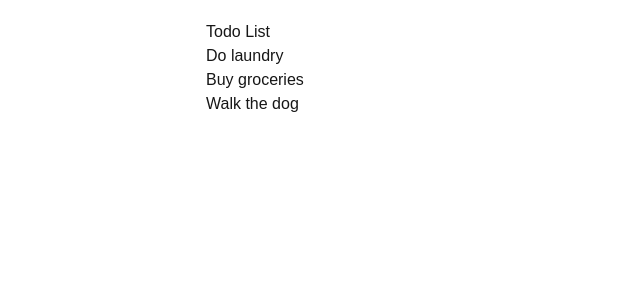
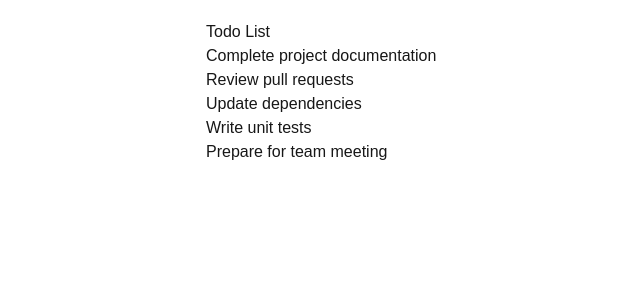
Before and after one commit to woosukj89/static-poc, a Next.js app: page / in a window 1280 px wide. Shown: the top 300 px of the page, without its empty margins (154-794 px from the left). Built offline with nearby package versions, Linux system fonts and the light colour scheme; no server answers.

Commit message:
try json

```diff
--- /dev/null
+++ b/data/todos.json
@@ -0,0 +1,9 @@
+{
+  "todos": [
+    "Complete project documentation",
+    "Review pull requests",
+    "Update dependencies",
+    "Write unit tests",
+    "Prepare for team meeting"
+  ]
+}
--- a/next.config.mjs
+++ b/next.config.mjs
@@ -8,16 +8,8 @@ const nextConfig = {
     path: "",
   },
   assetPrefix: "/",
-  webpack: (config, { isServer }) => {
-    if (!isServer) {
-      config.resolve.fallback = {
-        ...config.resolve.fallback,
-        fs: false,
-        path: false,
-      };
-    }
-    return config;
-  },
+  assetPrefix: process.env.NEXT_PUBLIC_BASE_PATH || '',
+  basePath: process.env.NEXT_PUBLIC_BASE_PATH || '',
 };
 
 export default nextConfig;
--- a/src/pages/index.tsx
+++ b/src/pages/index.tsx
@@ -1,7 +1,5 @@
 import { useState, useEffect } from 'react';
-import fs from 'fs';
-import path from 'path';
-import matter from 'gray-matter';
+import todosData from '../../data/todos.json';
 
 interface HomeProps {
   initialTodos: string[];
@@ -34,12 +32,9 @@ export default function Home({ initialTodos }: HomeProps) {
 }
 
 export async function getStaticProps() {
-  const filePath = path.join(process.cwd(), 'content', 'todos.md');
-  const fileContents = fs.readFileSync(filePath, 'utf8');
-  const { data } = matter(fileContents);
   return {
     props: {
-      initialTodos: data.todos as string[],
+      initialTodos: todosData.todos,
     },
   };
 }
--- a/tsconfig.json
+++ b/tsconfig.json
@@ -13,6 +13,7 @@
     "isolatedModules": true,
     "jsx": "preserve",
     "incremental": true,
+    "allowSyntheticDefaultImports": true,
     "paths": {
       "@/*": ["./src/*"]
     }
```
Also changed, not shown: data/todos.md (renamed from content/todos.md).
